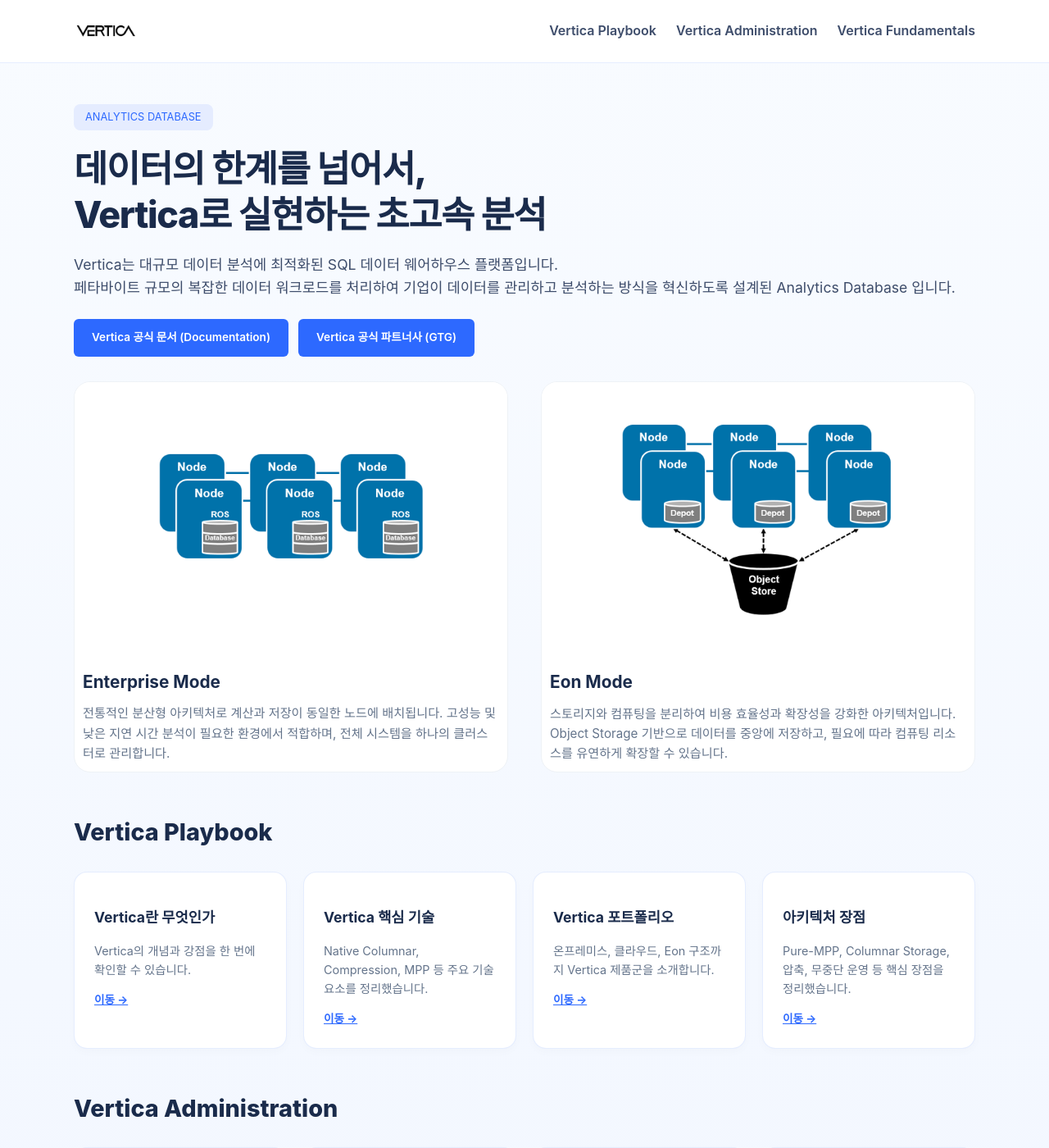
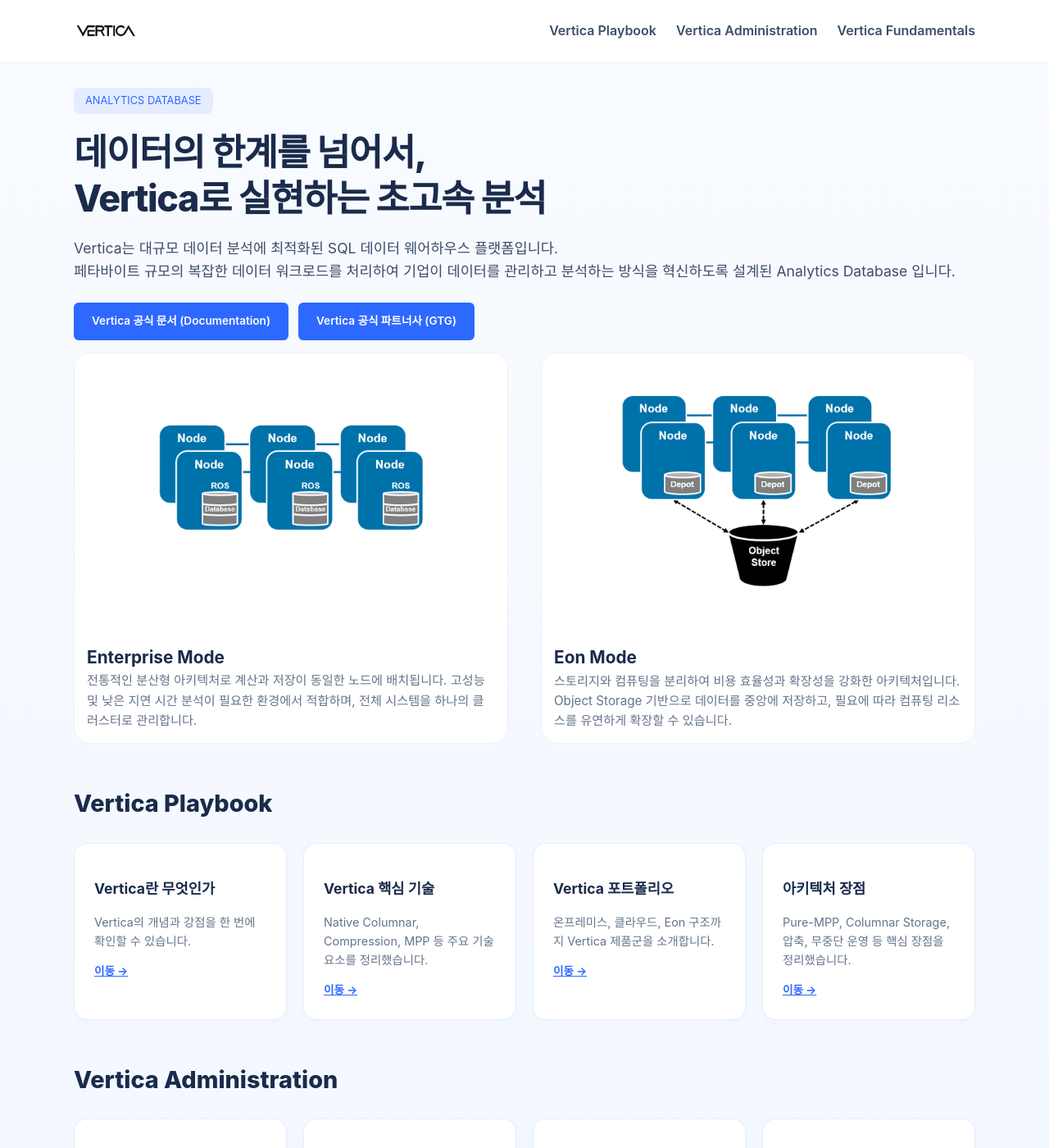
Before and after one commit to JIN0326/vertica_blog, a Jekyll site: the page built from index.md, in a window 1280 px wide and 1400 px high. Shown: the whole window at 82% size. Built offline with Jekyll 4.4.1, drawn with Linux system fonts in a browser that asks for light colours.

Commit message:
Update blog content and styling

```diff
--- a/assets/css/style.css
+++ b/assets/css/style.css
@@ -112,7 +112,7 @@
    2. Hero Section
    ========================================================================== */
 .hero-container {
-  padding: 30px 0 10px;
+  padding: 10px 0 10px;
   text-align: left;
 }
 
@@ -176,7 +176,7 @@
   display: grid;
   grid-template-columns: repeat(auto-fit, minmax(340px, 1fr));
   gap: 40px;
-  margin-top: 30px;
+  margin-top: 15px;
 }
 
 .mode-card {
@@ -202,8 +202,8 @@
   border-radius: 0;
 }
 
-.mode-body { padding: 10px; text-align: left; }
-.mode-body h3 { font-size: 1.3rem; font-weight: 700; margin-bottom: 10px; }
+.mode-body { padding: 15px; text-align: left; }
+.mode-body h3 { font-size: 1.3rem; font-weight: 700; margin-bottom: 0px; }
 .mode-body p { font-size: 0.95rem; color: var(--muted); margin: 0; line-height: 1.6; }
 
 /* ==========================================================================
```
